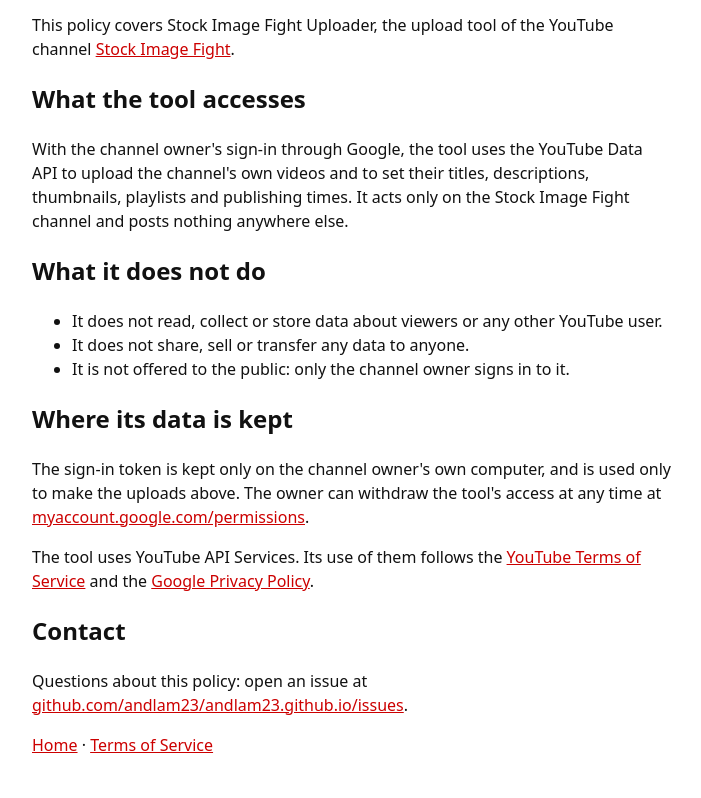
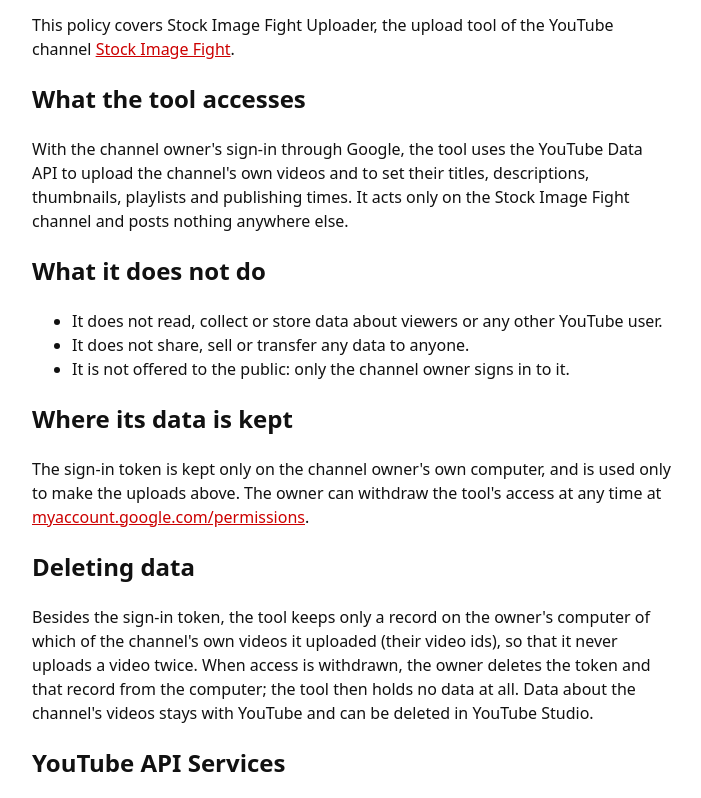
Before and after one commit to andlam23/andlam23.github.io, a plain HTML site: page privacy.html in a window 1280 px wide. Shown: the part 144-942 px from the top of the page, without its empty margins (288-989 px from the left). Drawn offline with Linux system fonts and the light colour scheme.

Commit message:
Privacy policy: how the tool's data is deleted

```diff
--- a/privacy.html
+++ b/privacy.html
@@ -23,6 +23,9 @@ a { color: #c00; }
 </ul>
 <h2>Where its data is kept</h2>
 <p>The sign-in token is kept only on the channel owner's own computer, and is used only to make the uploads above. The owner can withdraw the tool's access at any time at <a href="https://myaccount.google.com/permissions">myaccount.google.com/permissions</a>.</p>
+<h2>Deleting data</h2>
+<p>Besides the sign-in token, the tool keeps only a record on the owner's computer of which of the channel's own videos it uploaded (their video ids), so that it never uploads a video twice. When access is withdrawn, the owner deletes the token and that record from the computer; the tool then holds no data at all. Data about the channel's videos stays with YouTube and can be deleted in YouTube Studio.</p>
+<h2>YouTube API Services</h2>
 <p>The tool uses YouTube API Services. Its use of them follows the <a href="https://www.youtube.com/t/terms">YouTube Terms of Service</a> and the <a href="https://policies.google.com/privacy">Google Privacy Policy</a>.</p>
 <h2>Contact</h2>
 <p>Questions about this policy: open an issue at <a href="https://github.com/andlam23/andlam23.github.io/issues">github.com/andlam23/andlam23.github.io/issues</a>.</p>
```
